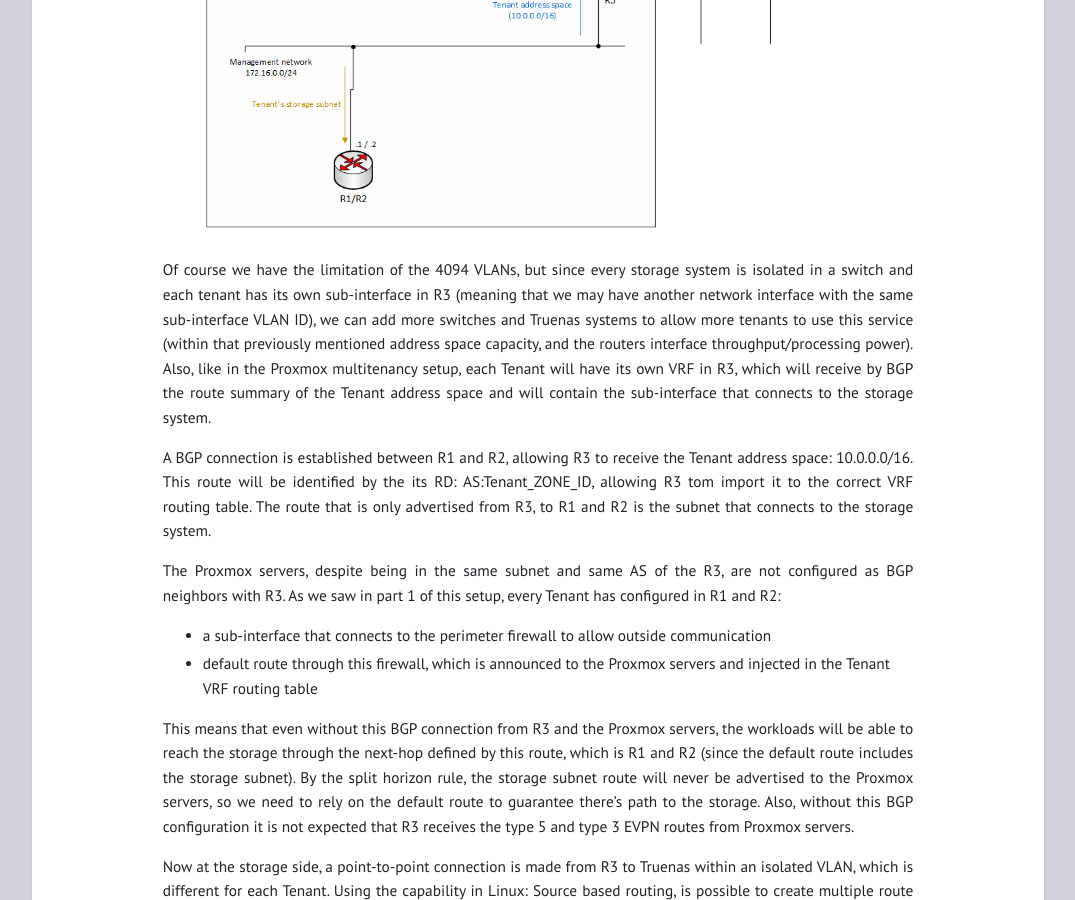
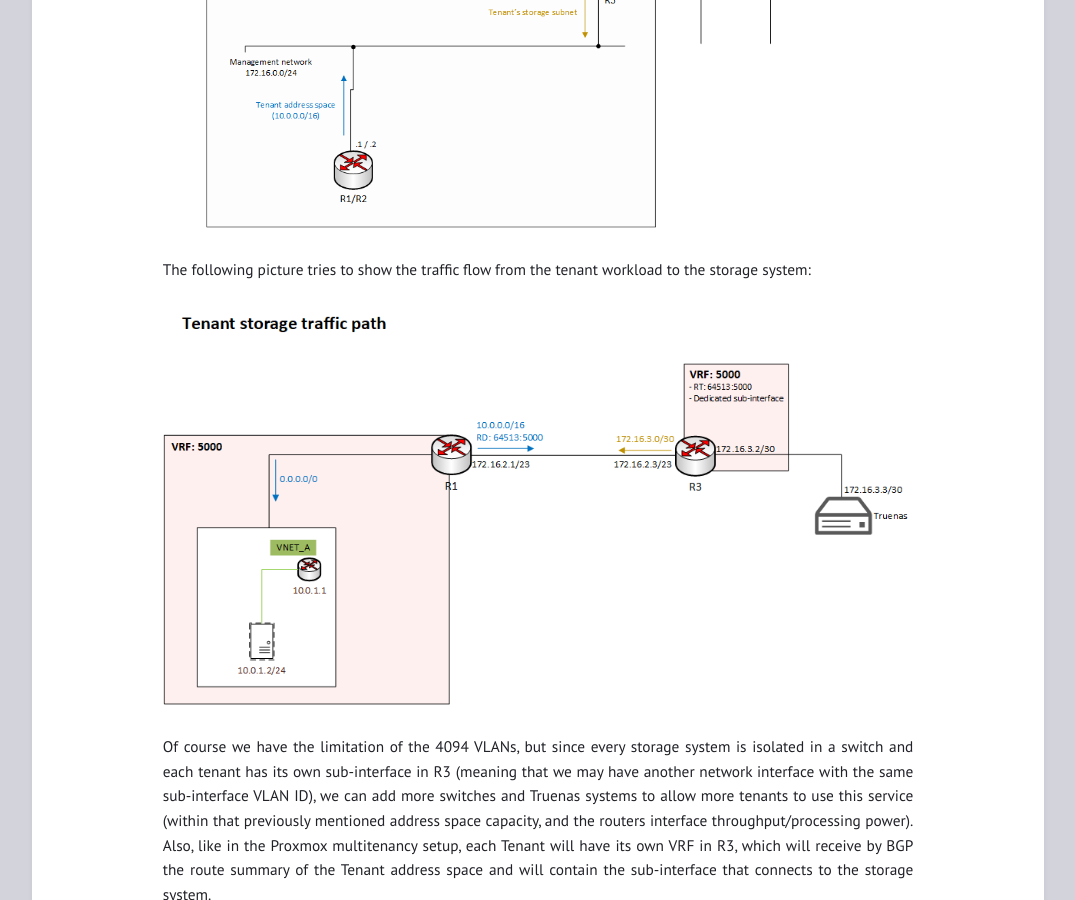
Before and after one commit to lptekdev/homelab, a Jekyll site: the page built from _posts/2025-01-02-proxmox_storage.md, in a window 1280 px wide and 900 px high, scrolled down 1029 px. Shown: the whole window, without its empty margins (102-1177 px from the left). Built offline with Jekyll 4.4.1, drawn with Linux system fonts in a browser that asks for light colours.

Commit message:
adding tenant storage workflow

```diff
--- a/_posts/2025-01-02-proxmox_storage.md
+++ b/_posts/2025-01-02-proxmox_storage.md
@@ -14,6 +14,11 @@ The other way, which is not so easy, is routing the traffic through routers R1 a
 On the storage side, there will be a switch and a Truenas server, both with VLANs support. The R3 will have configured a sub-interface (is called pseudo interface in VyOS) that connects to Truenas sub-interface (in the same VLAN), using a /30 subnet (creating a point-to-point connection). Each Tenant will have a dedicated /30 subnet if they need to consume this service. This subnet is in the address space: 172.16.3.0-172.31.255.255, resulting in 261,952 subnets. The following picture shows generically this setup (for two different tenants):
 
 ![proxmox_storage_as_service](../assets/ProxmoxStorageAsaService.png)
+
+
+The following picture tries to show the traffic flow from the tenant workload to the storage system:
+
+![tenant_traffic_workflow](../assets/TenantOverview_TrafficFlow-Storage.png)
 
 Of course we have the limitation of the 4094 VLANs, but since every storage system is isolated in a switch and each tenant has its own sub-interface in R3 (meaning that we may have another network interface with the same sub-interface VLAN ID), we can add more switches and Truenas systems to allow more tenants to use this service (within that previously mentioned address space capacity, and the routers interface throughput/processing power). Also, like in the Proxmox multitenancy setup, each Tenant will have its own VRF in R3, which will receive by BGP the route summary of the Tenant address space and will contain the sub-interface that connects to the storage system.
 
```
Also changed, not shown: assets/ProxmoxStorageAsaService.png, assets/TenantOverview_TrafficFlow-Storage.png (added).
